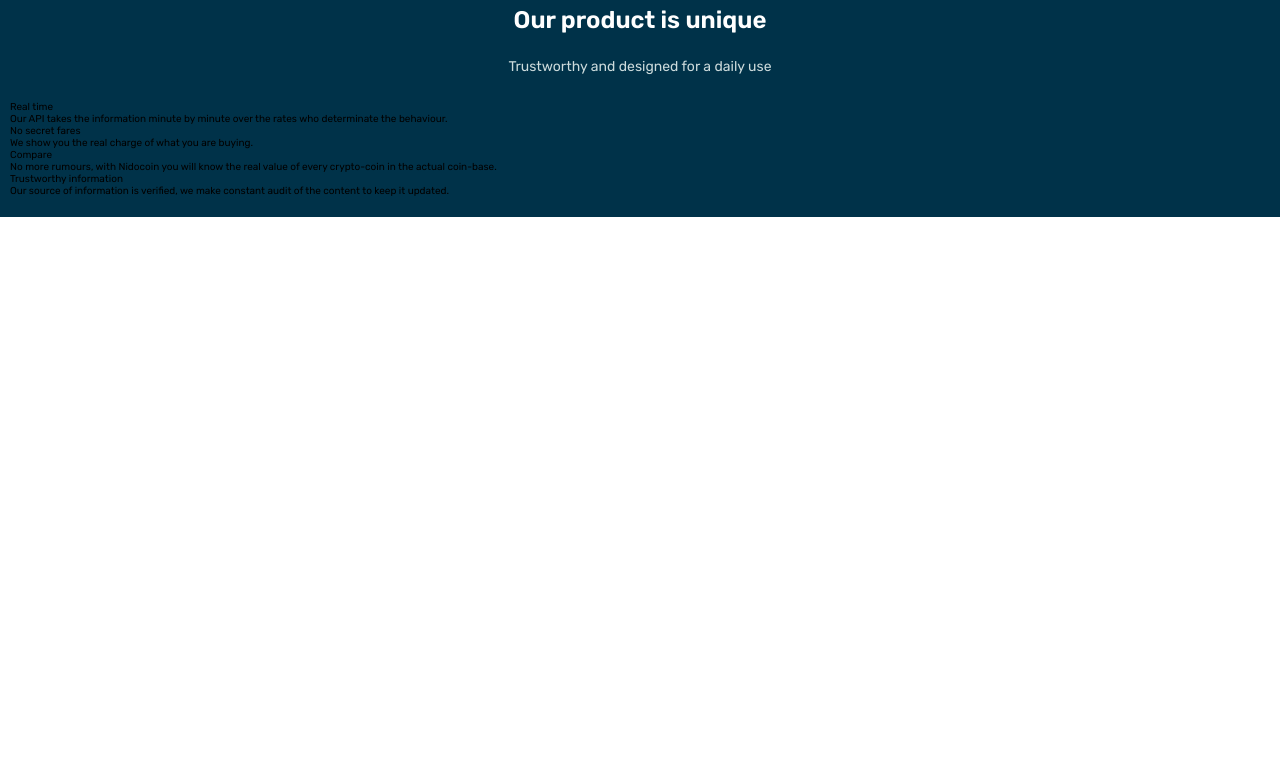
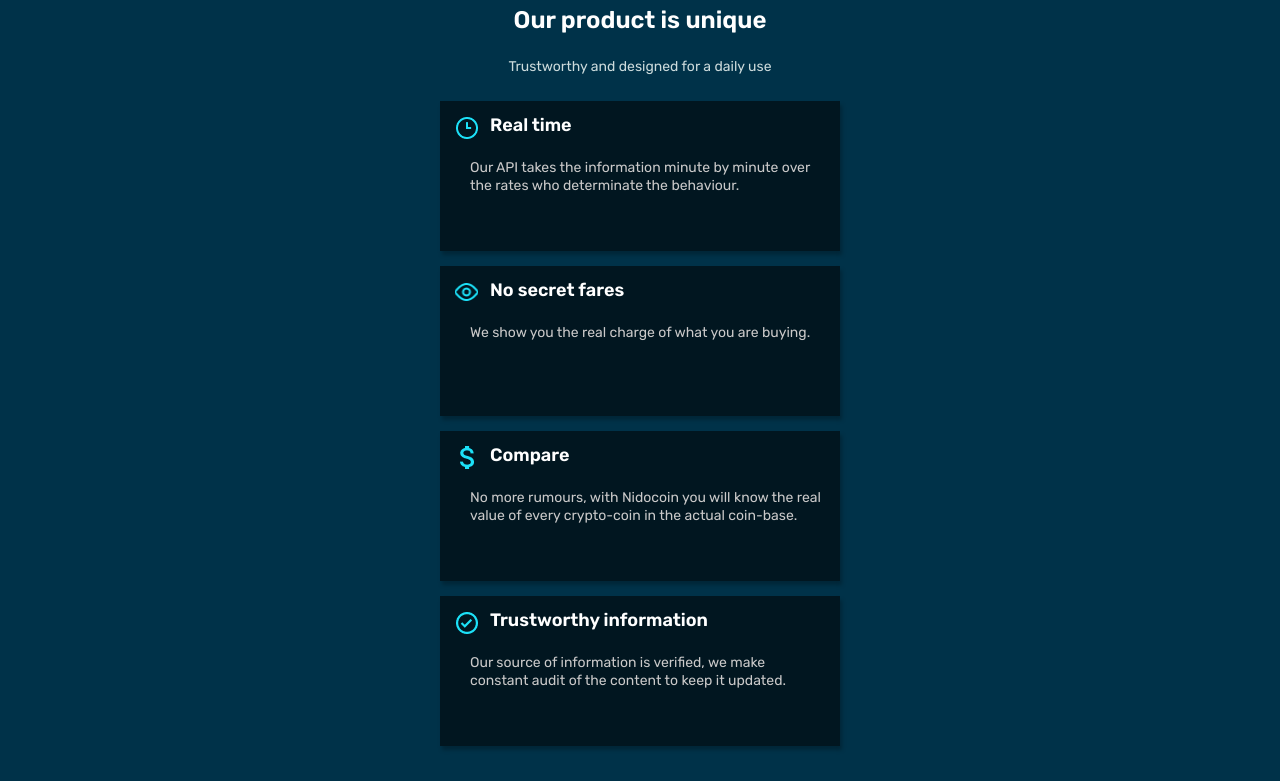
Before and after one commit to mcer23/Nidocoin, a plain HTML site: page index.html in a window 1280 px wide. Shown: the part 1546-2327 px from the top of the page. Before the commit the page ends 1763 px from the top, so only its background shows below. Drawn offline with Linux system fonts and the light colour scheme; a web font is replaced by a local one.

Commit message:
beneficios

```diff
--- a/index.html
+++ b/index.html
@@ -92,26 +92,22 @@
         <section class="product-cards--container">
             <!-- Real time -->
             <article class="product-detail--card">
-                <span class="clock"></span>
-                <p class="product--card-title">Real time</p>
+                <span class="clock"><p class="product--card-title">Real time</p></span>
                 <p class="product--card-body">Our API takes the information minute by minute over the rates who determinate the behaviour.</p>
             </article>
             <!-- No secret -->
             <article class="product-detail--card">
-                <span class="eye"></span>
-                <p class="product--card-title">No secret fares</p>
+                <span class="eye"><p class="product--card-title">No secret fares</p></span>
                 <p class="product--card-body">We show you the real charge of what you are buying.</p>
             </article>
             <!-- Compare -->
             <article class="product-detail--card">
-                <span class="dollar-sign"></span>
-                <p class="product--card-title">Compare</p>
+                <span class="dollar-sign"><p class="product--card-title">Compare</p></span>
                 <p class="product--card-body">No more rumours, with Nidocoin you will know the real value of every crypto-coin in the actual coin-base.</p>
             </article>
             <!-- trustuworthy -->
             <article class="product-detail--card">
-                <span class="check"></span>
-                <p class="product--card-title">Trustworthy information</p>
+                <span class="check"><p class="product--card-title">Trustworthy information</p></span>
                 <p class="product--card-body">Our source of information is verified, we make constant audit of the content to keep it updated.</p>
             </article>
         </section>
--- a/syle.css
+++ b/syle.css
@@ -298,3 +298,67 @@ main{
     color:#CCDBDC;
     margin-bottom: 25px;
 }
+/* Beneficios */
+.product-detail--card{
+    width:90%;
+    min-width: 280px;
+    max-width: 400px;
+    height: 150px;
+    margin: 15px auto;
+    padding:15px;
+    background-color: #011620;
+    box-shadow: 2px 4px 4px rgba(0, 0, 0, 0.25);
+}
+.product-detail--card .clock{
+    display: inline-block;
+    width:23px;
+    height: 23px;
+    margin-bottom: 20px;
+    background-image: url(./img/beneficios/clock.png);
+    background-position: center;
+    background-repeat: no-repeat;
+}
+.product--card-title{
+    width:228px;
+    margin-left: 35px;
+    margin-bottom: 20px;
+    font-size:1.8rem ;
+    line-height: 1.8rem;
+    font-weight: 600;
+    text-align: left;
+    color: #fff;
+}
+.product--card-body{
+    margin-left: 15px;
+    font-size: 1.4rem;
+    line-height: 1.8rem;
+    color:#CAC9C9;
+    text-align: left;
+}
+.product-detail--card  .eye{
+    display: inline-block;
+    width:23px;
+    height: 23px;
+    margin-bottom: 20px;
+    background-image: url(./img/beneficios/eye.png);
+    background-position: center;
+    background-repeat: no-repeat;
+}
+.product-detail--card  .dollar-sign{
+    display: inline-block;
+    width:23px;
+    height: 23px;
+    margin-bottom: 20px;
+    background-image: url(./img/beneficios/dollar.png);
+    background-position: center;
+    background-repeat: no-repeat;
+}
+.product-detail--card  .check{
+    display: inline-block;
+    width:23px;
+    height: 23px;
+    margin-bottom: 20px;
+    background-image: url(./img/beneficios/check.png);
+    background-position: center;
+    background-repeat: no-repeat;
+}
```
Also changed, not shown: img/beneficios/check.png (added), img/beneficios/clock.png (added), img/beneficios/dollar.png (added), img/beneficios/eye.png (added), 1 other file.
